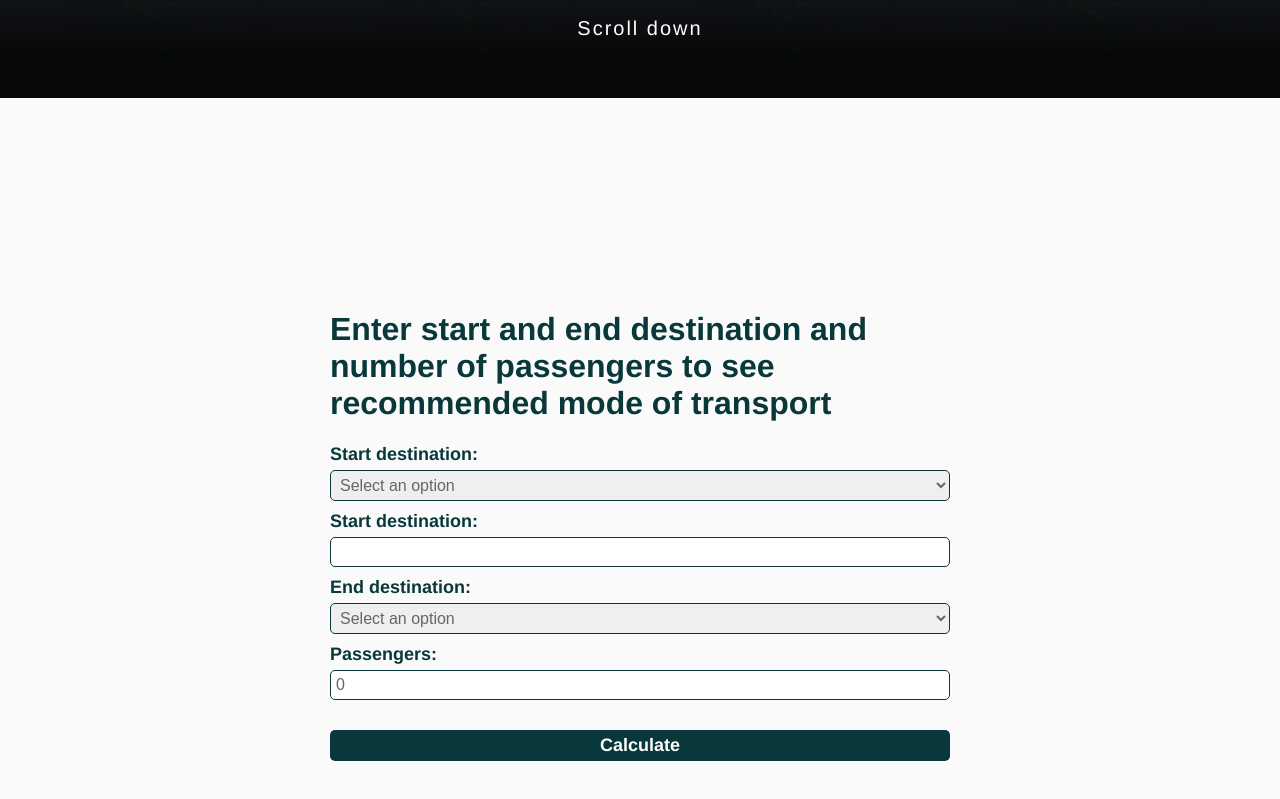
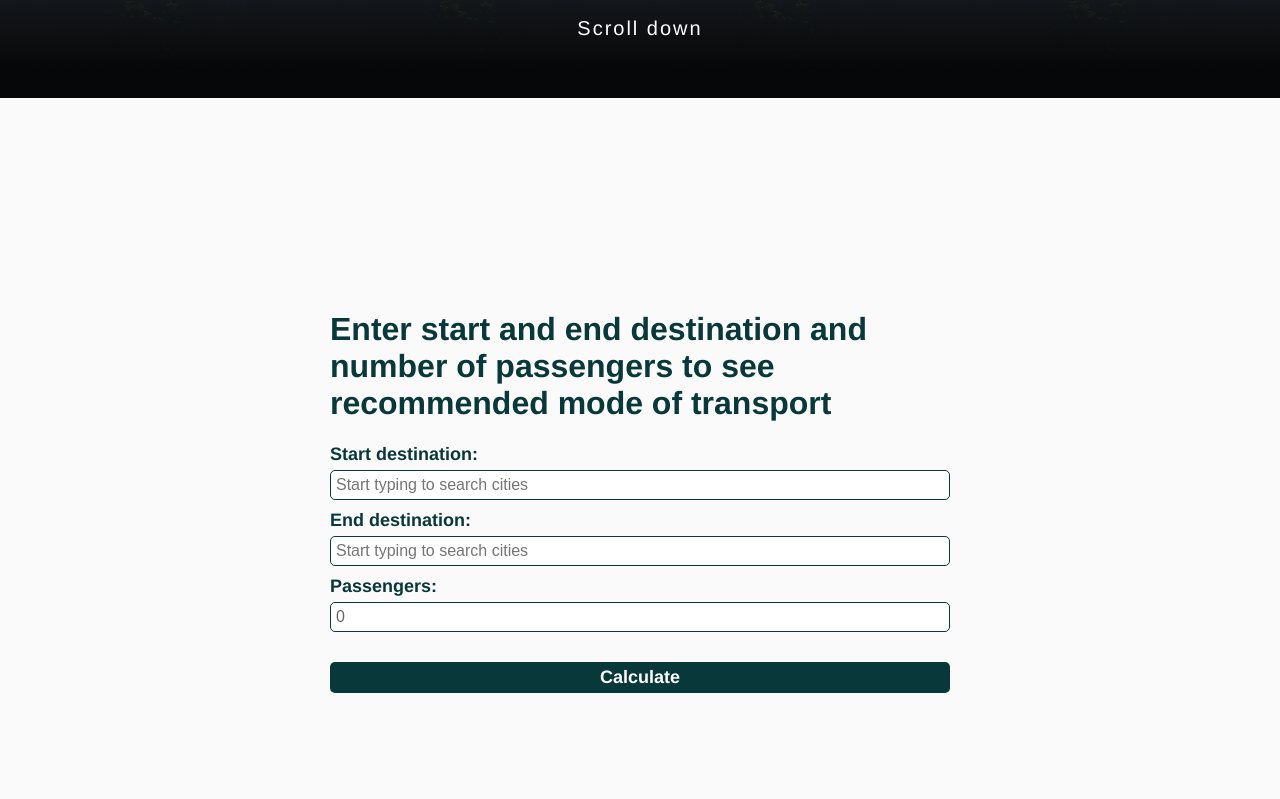
Before and after one commit to marjon4/carbon-travel, a Vue app: page / in a window 1280 px wide. Shown: the part 509-1308 px from the top of the page. Built offline with nearby package versions, Linux system fonts and the light colour scheme.

Commit message:
Added autocomplete component and updated texts

```diff
--- /dev/null
+++ b/src/components/Autocomplete.vue
@@ -0,0 +1,101 @@
+<template>
+  <label :for="id">{{ label }}</label>
+  <div class="autocomplete-box">
+    <input
+      :id="id"
+      type="text"
+      v-model="input"
+      @input="debouncedHandler"
+      placeholder="Start typing to search cities"
+    />
+    <ul v-if="airports.length">
+      <li v-for="(airport, i) in airports" :key="airport.IATA + '_' + i">
+        <button type="button" @click="selectAirport(airport)">{{ airport.name }}</button>
+      </li>
+    </ul>
+  </div>
+</template>
+
+<script>
+import http from '../http-common.js';
+import debounce from 'lodash.debounce';
+
+export default {
+  name: "Autocomplete",
+  props: ["label", "id"],
+  emits: ["clicked"],
+  data() {
+    return {
+      input: '',
+      airport: {},
+      airports: []
+    }
+  },
+  methods: {
+    fetchAirports: async function(event) {
+      let input = event.target.value;
+      if(input.length >= 3 ){
+        const res = await http.post("/iata", {'startTwo': this.input})
+         .then(({ data }) => {
+            return data
+          })
+          .catch(error => console.log(error));
+        if(res){
+          console.log('res: ', res);
+          this.airports = res;
+        }
+      }
+    },
+    selectAirport: function (airport) {
+      this.airport = airport;
+      this.airports = [];
+      this.input = airport.name;
+      this.$emit('clicked', this.airport);
+    }
+  },
+  created() {
+    this.debouncedHandler = debounce(event => this.fetchAirports(event), 3000)
+  },
+  beforeUnmount() {
+    this.debouncedHandler.cancel();
+  }
+}
+</script>
+
+<style scoped>
+.autocomplete-box {
+  position: relative;
+  display: flex;
+  flex-direction: column;
+  align-items: stretch;
+}
+ul {
+  list-style-type: none;
+  position: absolute;
+  z-index: 1;
+  width: -webkit-fill-available;
+  padding: 0;
+  margin: 0;
+  top: 29px;
+  background: #fff;
+  border: 1px solid #09383B;
+  border-radius: 5px;
+}
+li {
+  padding: 0 5px;
+}
+li:first-child {
+  padding-top: 5px;
+}
+li:last-child {
+  padding-bottom: 5px;
+}
+button {
+  font-size: 16px;
+  font-family: Avenir, Helvetica, Arial, sans-serif;
+  background-color: transparent;
+  border: none;
+  padding: 0;
+  margin: 0;
+}
+</style>
--- a/src/components/Banner.vue
+++ b/src/components/Banner.vue
@@ -4,8 +4,9 @@
       <h1 data-test="bannerHeader">Carbon Travel</h1>
       <p>
         What is your carbon footprint? Consumers and businesses are getting more
-        conscious regarding their carbon footprint. Would you like to know your
-        footprint while traveling with work? Continue down and fill out the form
+        conscious of their carbon footprint. Transportation is the second largest source of carbon dioxide emissions looking at the average consumption based emissions per year and citizen in Sweden.
+        Therefore, overlooking the way we travel can really affect our total environmental impact.
+        Would you like to know your footprint while traveling with work? Continue down and fill out the form
       </p>
     </div>
     <Scroll />
--- a/src/components/Recommendation.vue
+++ b/src/components/Recommendation.vue
@@ -1,8 +1,8 @@
 <template>
   <p>
-    Transportation is the second largest source of carbon dioxide emissions looking at the consumption based emissions per year for an average Swede.
-    Therefore, overlooking the way we travel can really affect our total environmental impact.
-    As seen in the above diagram, the average transportation related CO2-emissions per year and person was 1.7 tons 2018. Far from the goal of 1 ton per person and year in average global emissions (also seen in diagram) by the year of 2050,
+    To add some more relevancy to these numbers, we may compare them with some general stats.
+    As seen in the above diagram, the average transportation related CO2-emissions per year and person was 1.7 tons 2018.
+    Far from the goal of 1 ton per person and year in average global emissions (also seen in diagram) by the year of 2050,
     in order to achieve the <i>Generation Goal</i>, the environmental quality goal <i>Limited Climate Impact</i> and the <i>Paris Agreement goal</i>.
   </p>
   <p>
--- a/src/views/Form.vue
+++ b/src/views/Form.vue
@@ -11,51 +11,28 @@
           <li v-for="(error, index) in errors" :key="'error-' + index">{{ error }}</li>
         </ul>
       </p>
-      <label for="start">Start destination: </label>
-      <select id="start" v-model="form.start">
-        <option disabled value="">Select an option</option>
-        <option v-for="startOption in startOptions" :key="startOption">
-          {{ startOption }}
-        </option>
-      </select>
-      <label for="startTwo">Start destination: </label>
-      <input id="startTwo"
-        name="startTwo"
-        type="text"
-        v-model="startTwo"
-        @input="debouncedHandler"
-      />
-      <div id="result" v-if="airports.length > 0">
-        <div v-for="(airport, i) in airports" :key="airport.IATA + '_' + i">{{ airport.name }}</div>
-      </div>
-      <label for="end">End destination: </label>
-      <select id="end" v-model="form.end">
-        <option disabled value="">Select an option</option>
-        <option v-for="endOption in endOptions" :key="endOption">
-          {{ endOption }}
-        </option>
-      </select>
+      <Autocomplete label="Start destination:" id="start" @clicked="setStart" />
+      <Autocomplete label="End destination:" id="end" @clicked="setEnd" />
       <label for="passengers">Passengers: </label>
       <input type="number" id="passengers" v-model="form.passengers" />
-      <button type="button" @click="onSubmit()">Calculate</button>
+      <button class="submit-btn" type="button" @click="onSubmit()">Calculate</button>
     </form>
   </main>
 </template>
 
 <script>
 import http from '../http-common.js';
-import debounce from 'lodash.debounce';
+import Autocomplete from '../components/Autocomplete.vue';
 
 export default {
   name: "Form",
+  components: {
+    Autocomplete
+  },
   data() {
     return {
       form: {},
-      startOptions: ["Stockholm", "Göteborg", "Malmö"],
-      endOptions: ["Oslo", "Berlin", "London"],
-      errors: [],
-      airports: [],
-      startTwo: ''
+      errors: []
     };
   },
   methods: {
@@ -89,36 +66,21 @@
         this.errors.push('Number of passengers required.');
       }
     },
-    fetchAirports: async function(event) {
-      let input = event.target.value;
-      if(input.length >= 3 ){
-        const res = await http.post("/iata", {'startTwo': this.startTwo})
-         .then(({ data }) => {
-            return data
-          })
-          .catch(error => console.log(error));
-        if(res){
-          console.log('res: ', res);
-          this.airports = res;
-        }
-      }
+    setStart(newStart) {
+      this.form.start = newStart;
     },
+    setEnd(newEnd) {
+      this.form.start = newEnd;
+    }
   },
   mounted() {
     if(this.$store.state.form)
       this.form = this.$store.state.form;
-
-  },
-  created() {
-    this.debouncedHandler = debounce(event => this.fetchAirports(event), 3000)
-  },
-  beforeUnmount() {
-    this.debouncedHandler.cancel();
   }
 };
 </script>
 
-<style scoped>
+<style>
 main {
   display: flex;
   width: 100%;
@@ -150,11 +112,11 @@
   padding: 5px;
   font-size: 16px;
 }
-select:focus, input:focus, button:focus {
+select:focus, input:focus, .submit-btn:focus {
   box-shadow: 0 0 5px #09383B;
   outline: none;
 }
-button {
+.submit-btn {
   margin-top: 20px;
   background-color: #09383B;
   color: #fff;
@@ -166,10 +128,4 @@
   font-weight: 600;
   cursor: pointer;
 }
-#result {
-  width: 100%;
-  background: #fff;
-  height: auto;
-  border: 1px solid #000;
-}
 </style>
```
